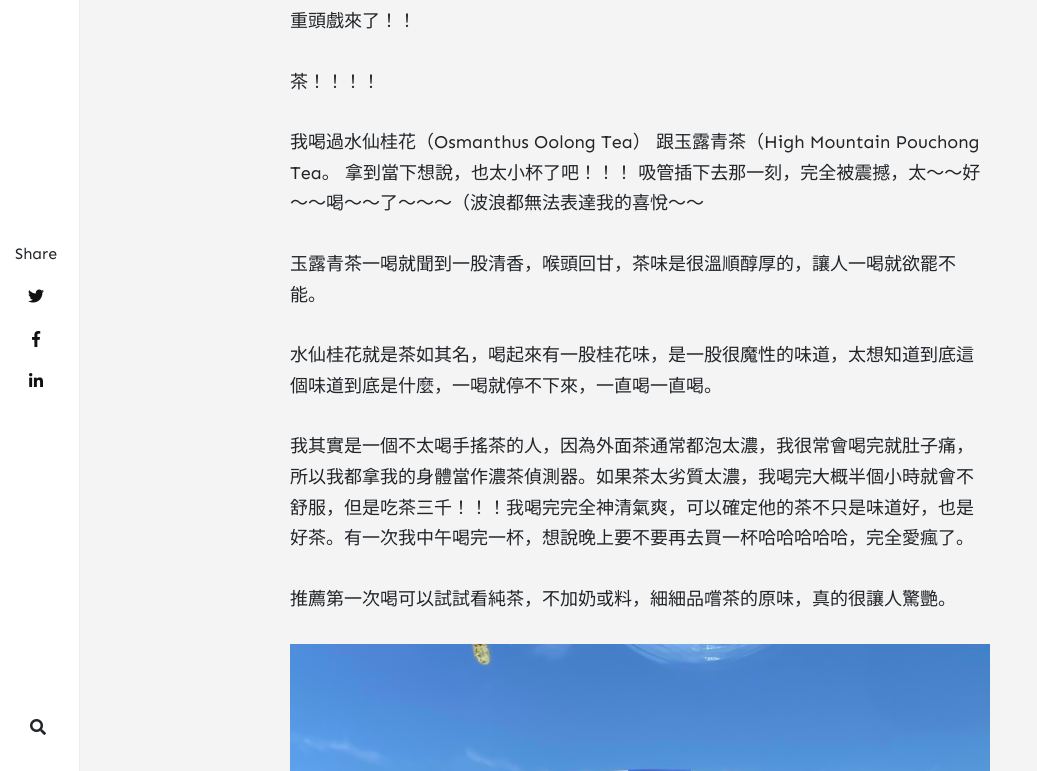
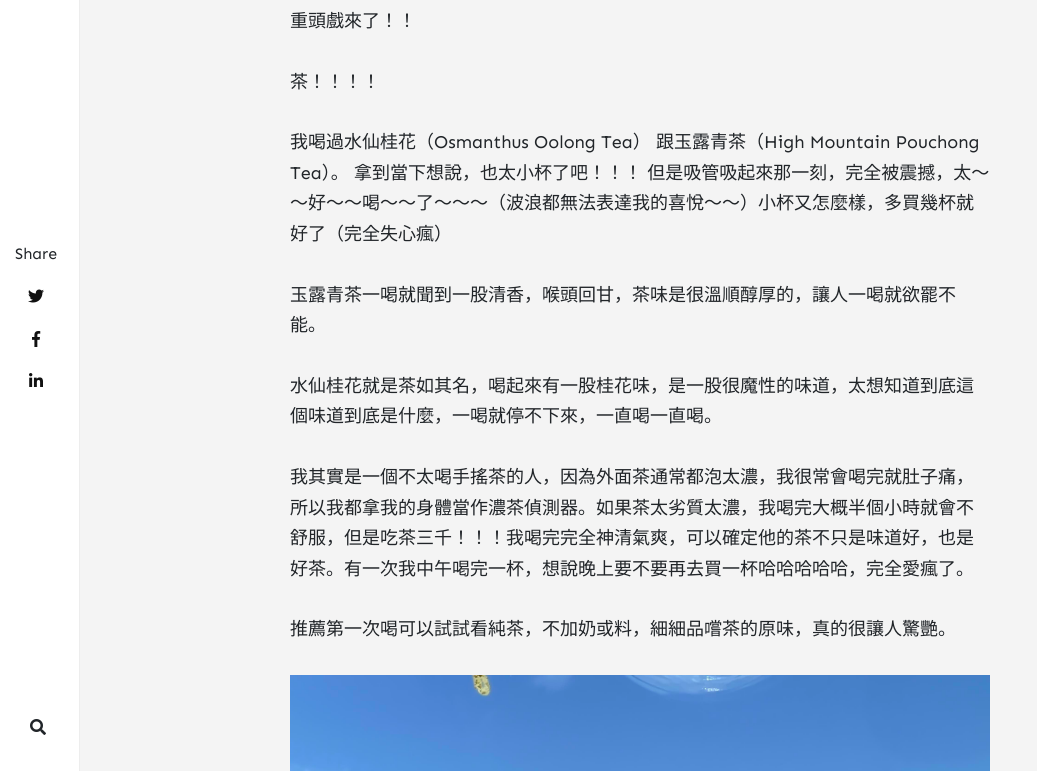
Before and after one commit to thelilacsage/thelilacsage.github.io, a Jekyll site: the page built from _posts/2022-04-26-chicha.md, in a window 1280 px wide and 900 px high, scrolled down 3000 px, cut to the strip 129-900 px from the top of the window. Shown: the whole strip, without its empty margins (0-1037 px from the left). Built offline with Jekyll 4.4.1, drawn with Linux system fonts in a browser that asks for light colours; nearby versions of some CDN libraries; emoji names are drawn with the system emoji font; comment, search, counter and statistics services are not loaded.

Commit message:
Updated post

```diff
--- a/_posts/2022-04-26-chicha.md
+++ b/_posts/2022-04-26-chicha.md
@@ -29,9 +29,9 @@ description: "茶好不好喝，單喝最知道"
 
 茶！！！！
 
-我喝過水仙桂花（Osmanthus Oolong Tea） 跟玉露青茶（High Mountain Pouchong Tea。
+我喝過水仙桂花（Osmanthus Oolong Tea） 跟玉露青茶（High Mountain Pouchong Tea）。
 拿到當下想說，也太小杯了吧！！！
-吸管插下去那一刻，完全被震撼，太～～好～～喝～～了～～～（波浪都無法表達我的喜悅～～
+但是吸管吸起來那一刻，完全被震撼，太～～好～～喝～～了～～～（波浪都無法表達我的喜悅～～）小杯又怎麼樣，多買幾杯就好了（完全失心瘋）
 
 玉露青茶一喝就聞到一股清香，喉頭回甘，茶味是很溫順醇厚的，讓人一喝就欲罷不能。
 
```
